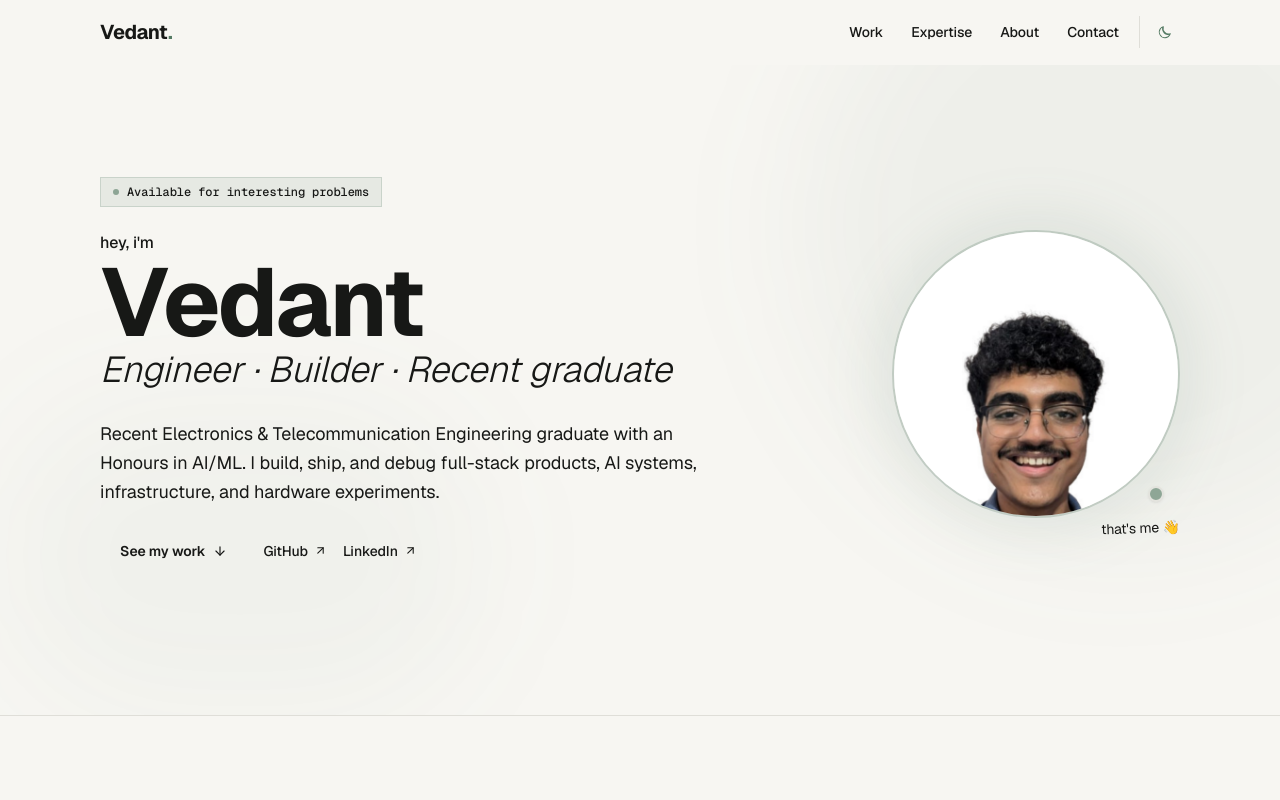
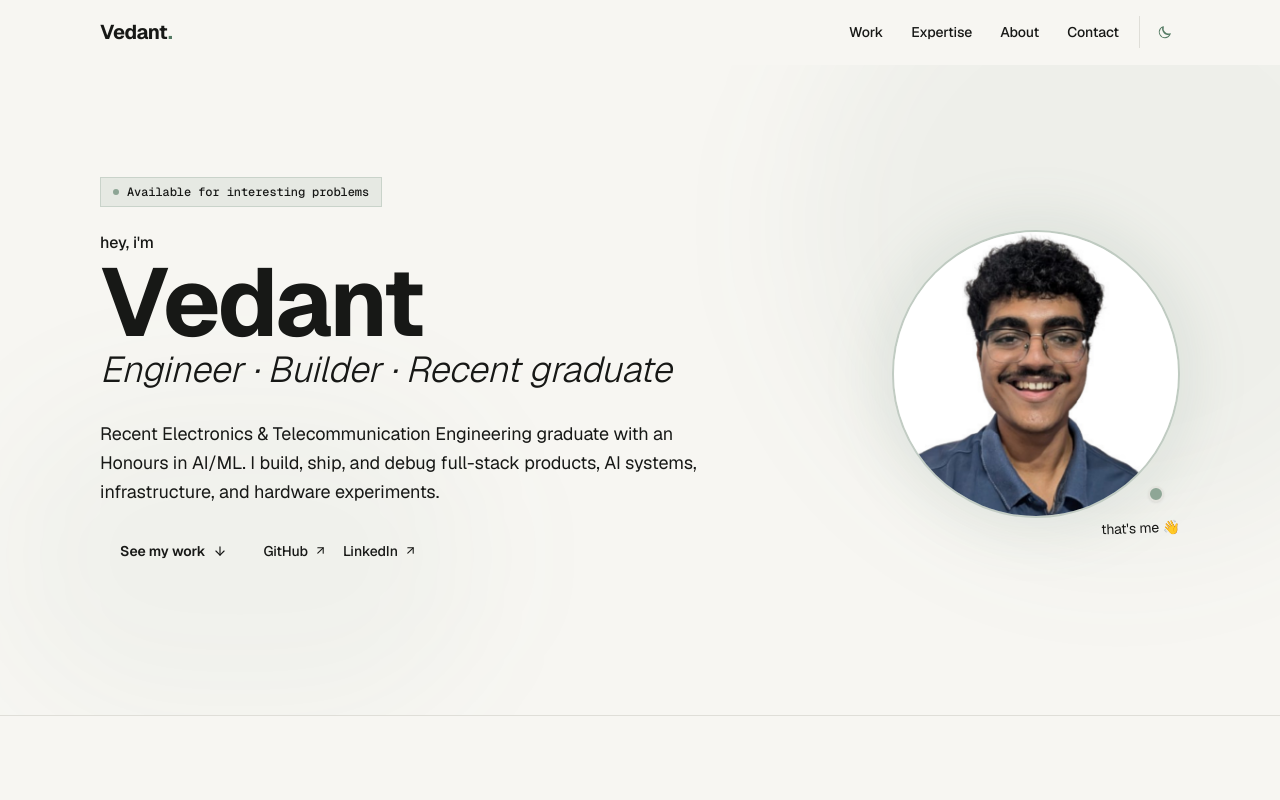
Before and after one commit to vedant-io/Portfolio, a Next.js app: page / in a window 1280 px wide. Shown: the top 800 px of the page. Built offline with nearby package versions, Linux system fonts and the light colour scheme.

Commit message:
fix: center profile photo face in hero
- Adjust object-position to crop excess headroom and center face

```diff
--- a/components/visual-object.tsx
+++ b/components/visual-object.tsx
@@ -12,7 +12,7 @@ export function VisualObject() {
           src="/images/profile-pic.png"
           alt="Vedant Deshpande"
           fill
-          className="object-cover object-top"
+          className="object-cover object-[center_80%]"
           priority
           sizes="(max-width: 640px) 208px, (max-width: 768px) 240px, 288px"
         />
```
